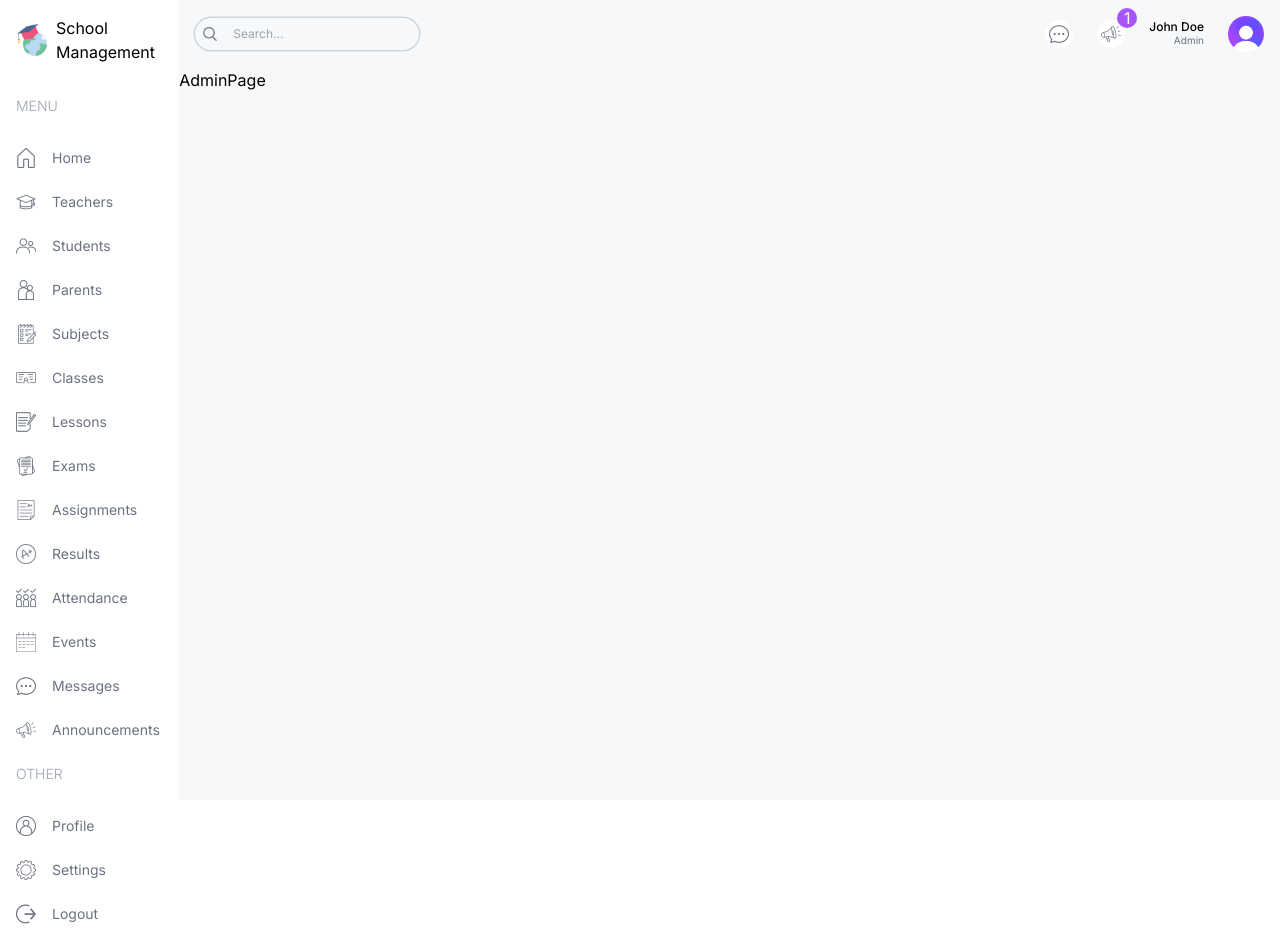
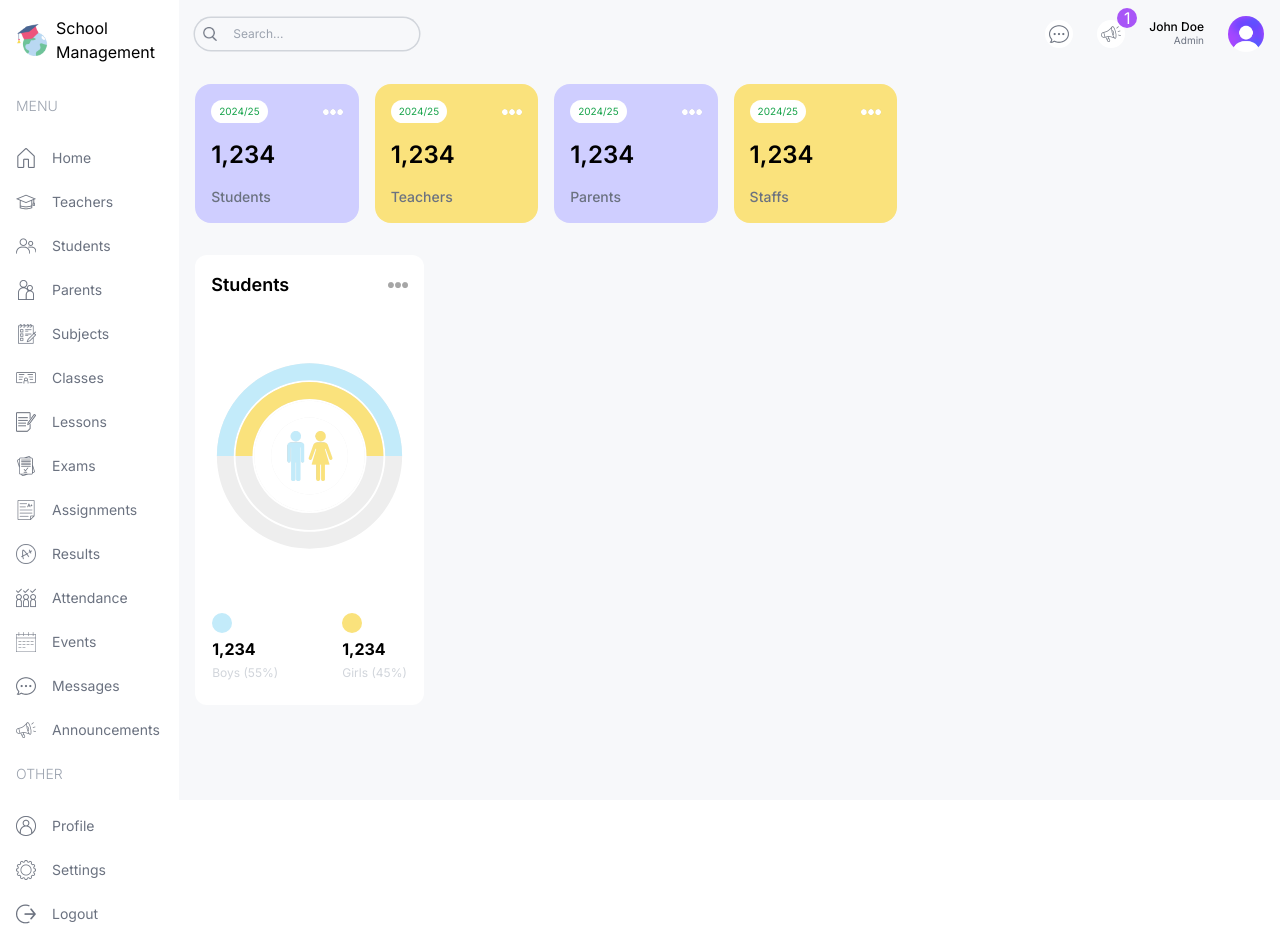
Before and after one commit to hashirsajid58200p/npm-package, a Next.js app: page /admin in a window 1280 px wide. Built offline with nearby package versions, Linux system fonts and the light colour scheme.

Commit message:
Count Chart

```diff
--- a/src/app/(dashboard)/admin/page.tsx
+++ b/src/app/(dashboard)/admin/page.tsx
@@ -1,7 +1,34 @@
+import CountChart from "@/components/CountChart";
+import UserCard from "@/components/UserCard";
+
 const AdminPage = () => {
   return (
-    <div className=''>AdminPage</div>
-  )
-}
+    <div className="p-4 flex flex-col gap-4 md:flex-row">
+      {/* Left */}
+      <div className="w-full lg:w-2/3 flex flex-col gap-8">
+        {/* User Card */}
+        <div className="flex gap-4 justify-between flex-wrap">
+          <UserCard type="student" />
+          <UserCard type="teacher" />
+          <UserCard type="parent" />
+          <UserCard type="staff" />
+        </div>
+        {/* Middle Charts */}
+        <div className="flex gap-4 flex-col lg:flex-row">
+          {/* Count Chart */}
+          <div className="w-full lg:w-1/3 h-[450px]">
+            <CountChart />
+          </div>
+          {/* Attendance Chart */}
+          <div className="w-full lg:w-2/3 h-[450px]"></div>
+        </div>
+        {/* Bottom Charts */}
+        <div className=""></div>
+      </div>
+      {/* Right */}
+      <div className="w-full lg:w-1/3"></div>
+    </div>
+  );
+};
 
-export default AdminPage
+export default AdminPage;
--- /dev/null
+++ b/src/components/CountChart.tsx
@@ -0,0 +1,74 @@
+"use client";
+import Image from "next/image";
+import {
+  RadialBarChart,
+  RadialBar,
+  Legend,
+  ResponsiveContainer,
+} from "recharts";
+
+const data = [
+  {
+    name: "Total",
+    count: 106,
+    fill: "white",
+  },
+  {
+    name: "Girls",
+    count: 53,
+    fill: "#FAE27C",
+  },
+  {
+    name: "Boys",
+    count: 53,
+    fill: "#C3EBFA",
+  },
+];
+
+const CountChart = () => {
+  return (
+    <div className="bg-white rounded-xl w-full h-full p-4">
+      {/* TITLE */}
+      <div className="flex justify-between items-center">
+        <h1 className="text-lg font-semibold">Students</h1>
+        <Image src="/moreDark.png" alt="" width={20} height={20} />
+      </div>
+      {/* CHART */}
+      <div className="relative w-full h-[75%]">
+        <ResponsiveContainer>
+          <RadialBarChart
+            cx="50%"
+            cy="50%"
+            innerRadius="40%"
+            outerRadius="100%"
+            barSize={32}
+            data={data}
+          >
+            <RadialBar background dataKey="count" />
+          </RadialBarChart>
+        </ResponsiveContainer>
+        <Image
+          src="/maleFemale.png"
+          alt=""
+          width={50}
+          height={50}
+          className="absolute top-1/2 left-1/2 -translate-x-1/2 -translate-y-1/2"
+        />
+      </div>
+      {/* BOTTOM */}
+      <div className="flex justify-center gap-16">
+        <div className="flex flex-col gap-1">
+          <div className="w-5 h-5 bg-hsSky rounded-full" />
+          <h1 className="font-bold">1,234</h1>
+          <h2 className="text-xs text-gray-300">Boys (55%)</h2>
+        </div>
+        <div className="flex flex-col gap-1">
+          <div className="w-5 h-5 bg-hsYellow rounded-full" />
+          <h1 className="font-bold">1,234</h1>
+          <h2 className="text-xs text-gray-300">Girls (45%)</h2>
+        </div>
+      </div>
+    </div>
+  );
+};
+export default CountChart;
--- /dev/null
+++ b/src/components/UserCard.tsx
@@ -0,0 +1,18 @@
+import Image from "next/image";
+
+const UserCard = ({ type }: { type: string }) => {
+  return (
+    <div className="rounded-2xl odd:bg-hsPurple even:bg-hsYellow p-4 flex-1 min-w-[130px]">
+      <div className="flex justify-between items-center">
+        <span className="text-[10px] bg-white px-2 py-1 rounded-full text-green-600">
+          2024/25
+        </span>
+        <Image src="/more.png" alt="" width={20} height={20} />
+      </div>
+      <h1 className="text-2xl font-semibold my-4">1,234</h1>
+      <h2 className="capitalize text-sm font-medium text-gray-500">{type}s</h2>
+    </div>
+  );
+};
+
+export default UserCard;
--- a/tailwind.config.ts
+++ b/tailwind.config.ts
@@ -13,6 +13,14 @@
         "gradient-conic":
           "conic-gradient(from 180deg at 50% 50%, var(--tw-gradient-stops))",
       },
+      colors: {
+        hsSky: "#c3ebfa",
+        hsSkyLight: "#edf9fd",
+        hsPurple: "#CFCEFF",
+        hsPurpleLight: "#F1FOQFF",
+        hsYellow: "#FAE27C",
+        hsYellowLight: "#FEFCE8",
+      }
     },
   },
   plugins: [],
```
Also changed, not shown: package.json (+6 -5 lines), 1 other file (tests, documents, lock files or other folders).
